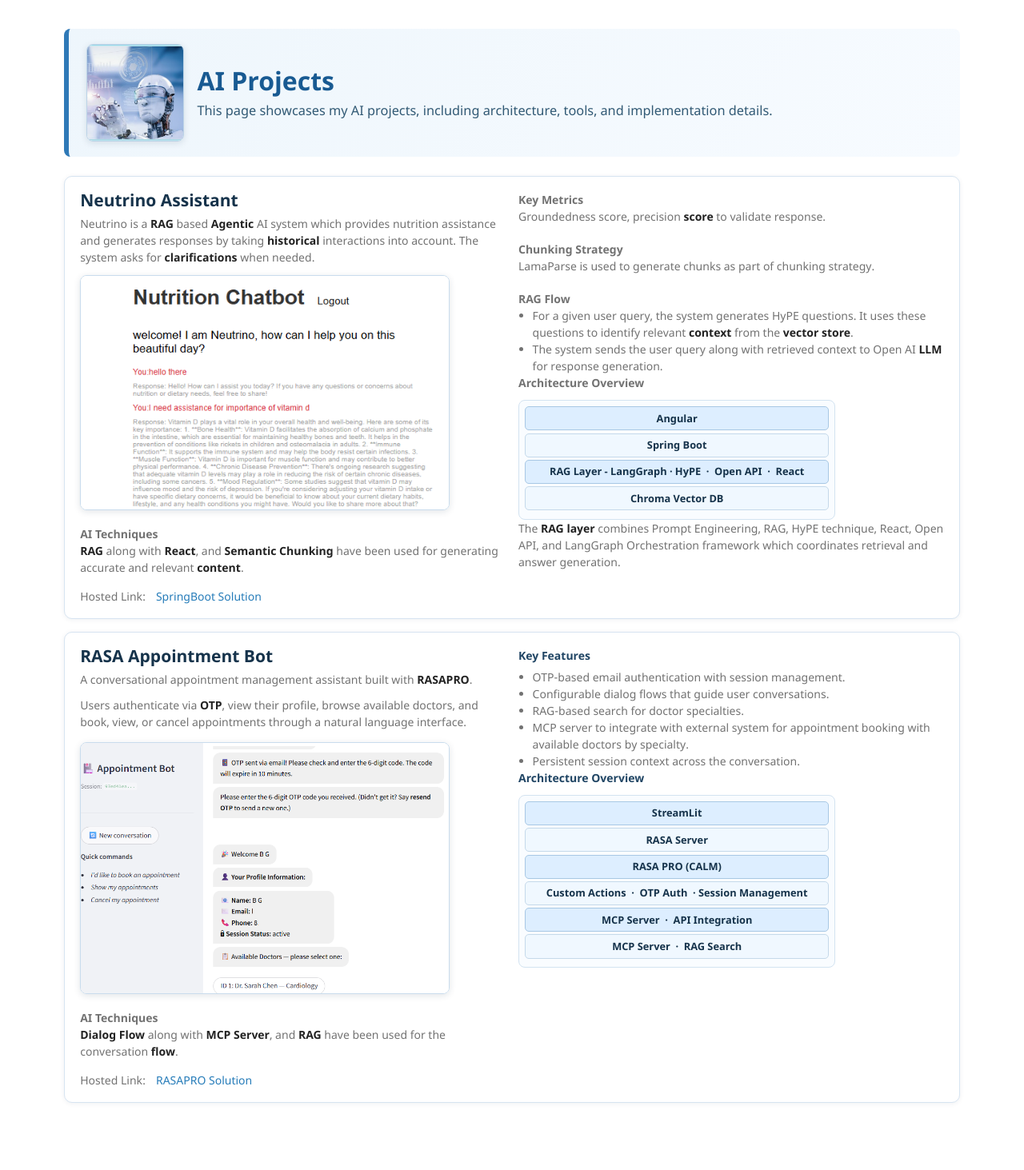
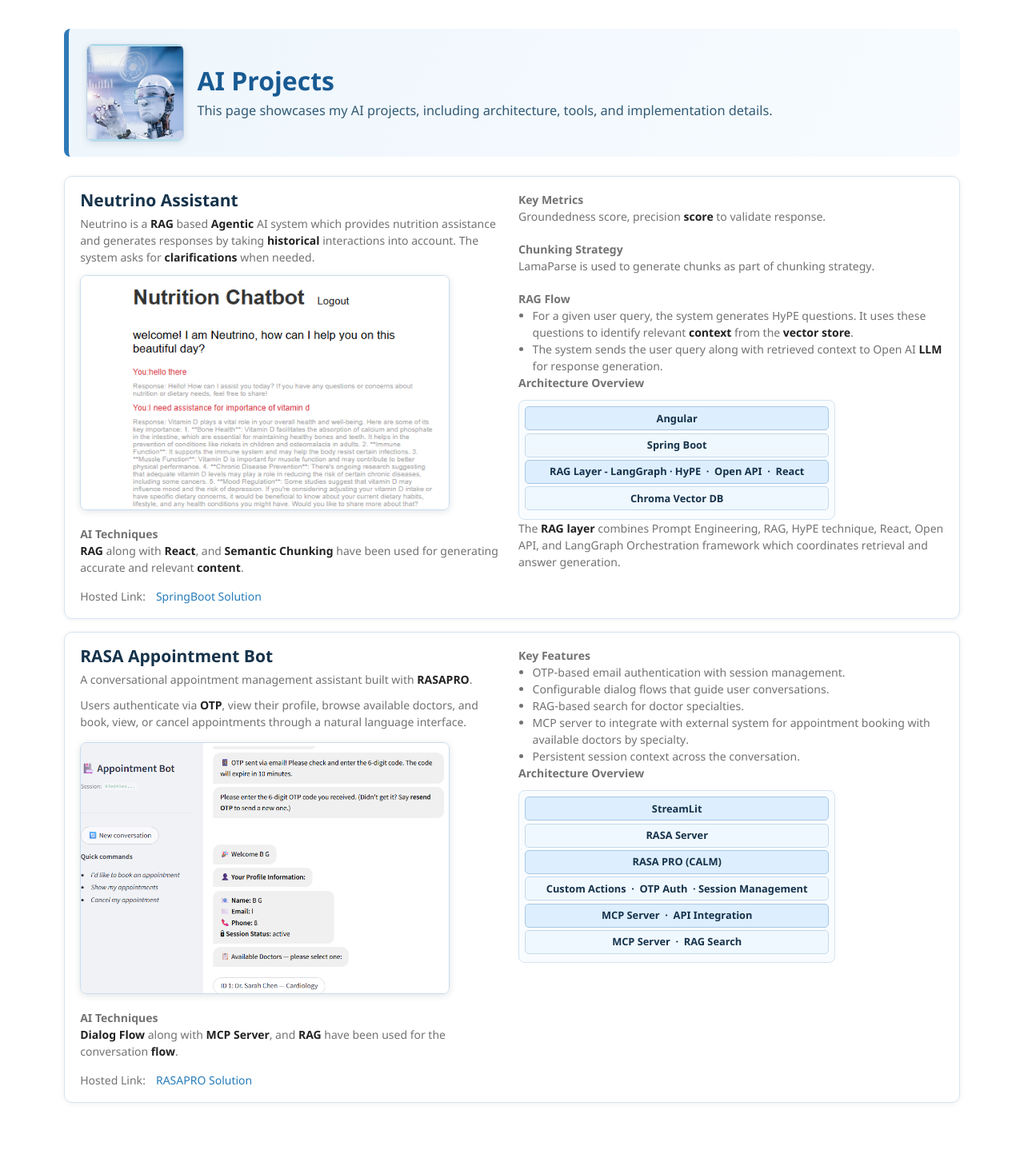
Before and after one commit to balakishan-77/balakishan-77.github.io, a Jekyll site: the page built from index.md, in a window 1280 px wide. Shown: the whole page at 80% size. Built offline with Jekyll 4.4.1, drawn with Linux system fonts in a browser that asks for light colours.

Commit message:
content updated

```diff
--- a/index.md
+++ b/index.md
@@ -281,7 +281,7 @@
 		</div>
 
 		<div class="project-right">
-			<h4>Key Features</h4>
+			<b>Key Features</b>
 			<ul>
 				<li>OTP-based email authentication with session management.</li>
 				<li>Configurable dialog flows that guide user conversations.</li>
@@ -290,7 +290,7 @@
 				<li>Persistent session context across the conversation.</li>
 			</ul>
 
-			<h4>Architecture Overview</h4>
+			<b>Architecture Overview</b>
 			<div class="arch-diagram arch-diagram-compact">
 				<div class="arch-layer">StreamLit</div>
 				<div class="arch-layer">RASA Server</div>
```
